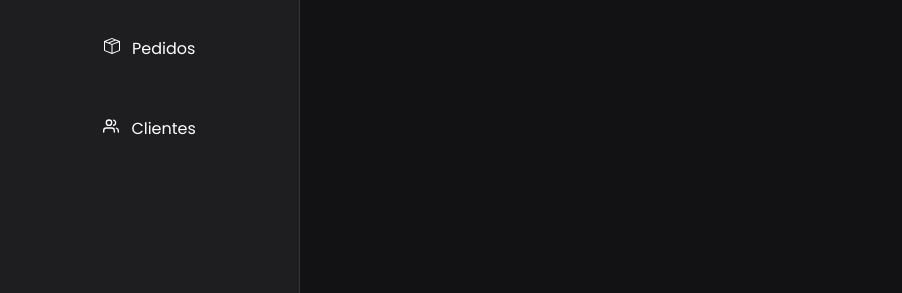
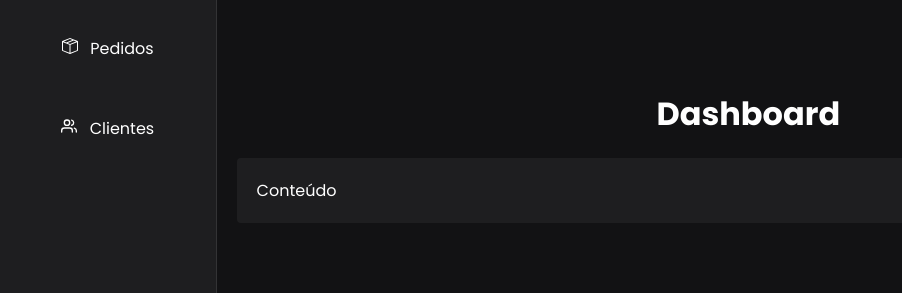
Before and after one commit to matheustanaka/VendeMais, a React (Vite) app in the folder web/: page /sales in a window 1280 px wide. Shown: the part 244-537 px from the top of the page, without its empty margins (0-902 px from the left). Built offline with nearby package versions, Linux system fonts and the light colour scheme; no server answers.

Commit message:
fix: add class name to main div

```diff
--- a/web/src/pages/sales/index.tsx
+++ b/web/src/pages/sales/index.tsx
@@ -1,11 +1,13 @@
 import React from "react";
 import { Sidebar } from "../../components/Sidebar";
 import "./style.scss";
+import { Table } from "../../components/Table";
 
 export function Sales() {
   return (
-    <div>
+    <div className="dashboard-content">
       <Sidebar />
+      <Table />
     </div>
   );
 }
--- a/web/src/pages/sales/style.scss
+++ b/web/src/pages/sales/style.scss
@@ -0,0 +1,4 @@
+.dashboard-content {
+    display: flex;
+    height: 100vh;
+}
```
